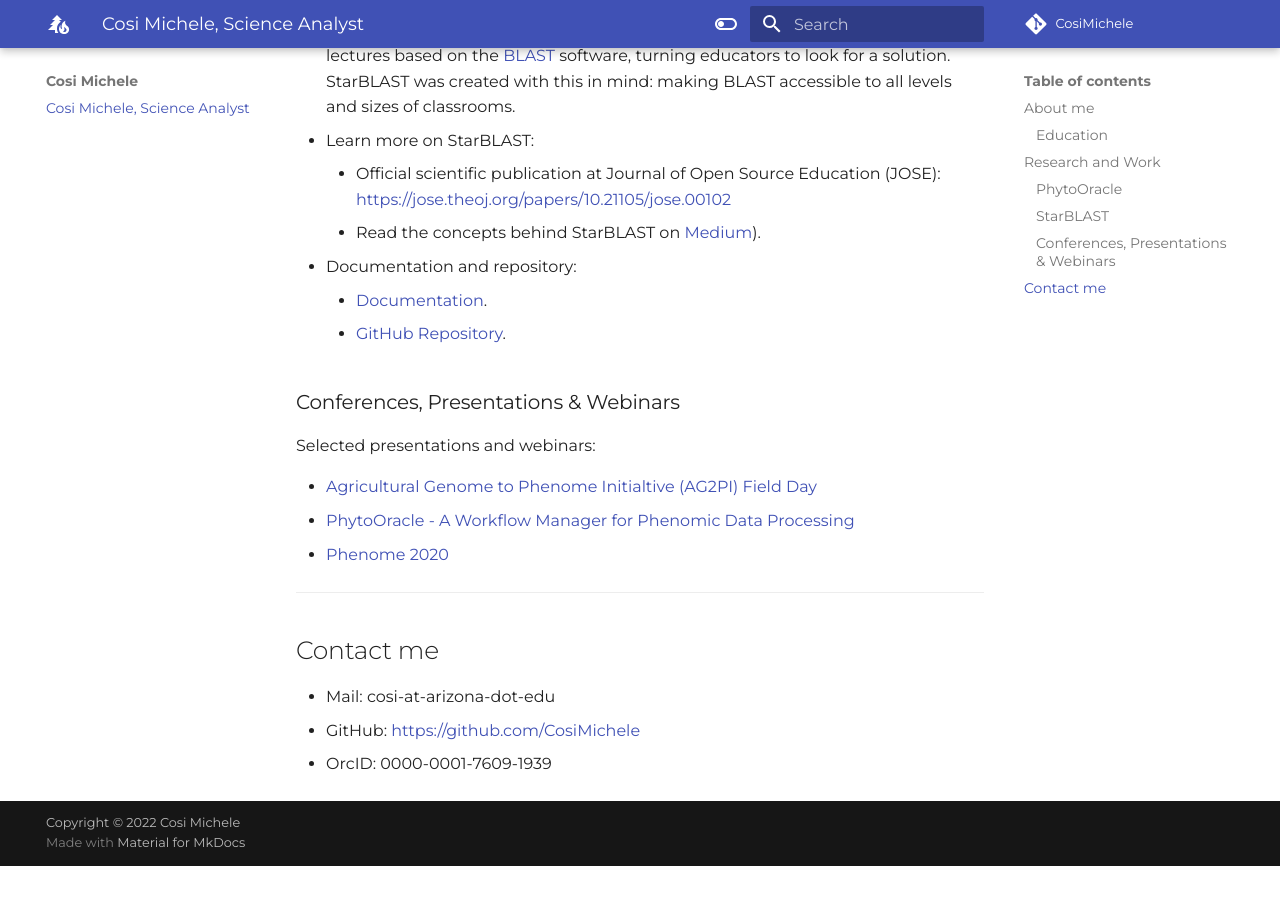
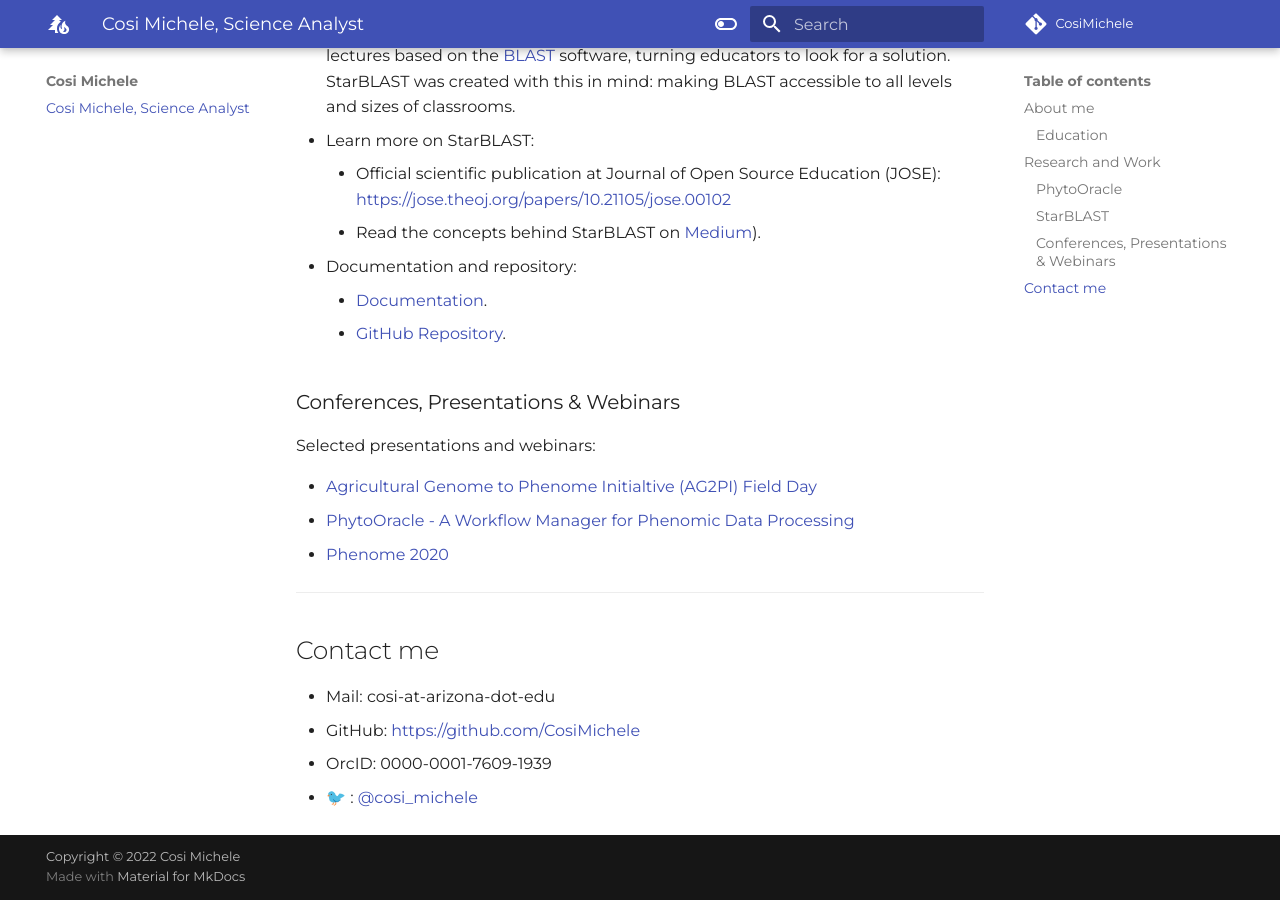
Before and after one commit to CosiMichele/cosimichele.github.io, an MkDocs documentation site: the page built from docs/index.md, in a window 1280 px wide and 900 px high, scrolled down 2110 px. Built offline with MkDocs 1.6.1 and Material for MkDocs 9.7.7, drawn with Linux system fonts in a browser that asks for light colours; some web fonts are replaced; comment, search, counter and statistics services are not loaded; before the commit the page ends 2976 px from its top, so only the background shows below that.

Commit message:
contact info

```diff
--- a/docs/index.md
+++ b/docs/index.md
@@ -70,3 +70,4 @@ Selected presentations and webinars:
 - Mail: cosi-at-arizona-dot-edu
 - GitHub: https://github.com/CosiMichele
 - OrcID: 0000-0001-7609-1939
+- 🐦 : @cosi_michele
```
